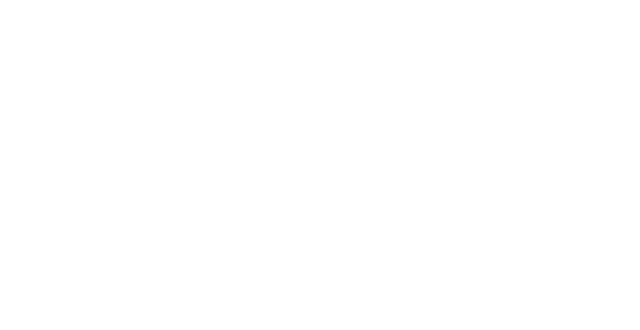
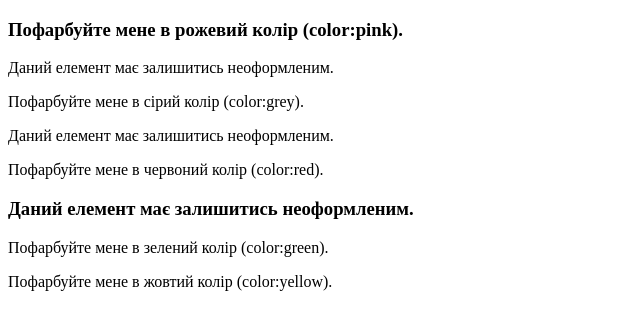
Before and after one commit to Taras405/HW-8, a plain HTML site: page index.html in a window 1280 px wide. Shown: the whole page, without its empty margins (0-640 px from the left). Drawn offline with Linux system fonts and the light colour scheme.

Commit message:
Update index.html

```diff
--- a/index.html
+++ b/index.html
@@ -9,7 +9,18 @@
 </head>
 
 <body>
-
+    <div class="text-box">
+        <h3>Пофарбуйте мене в рожевий колір (color:pink).</h3>
+        <p>Даний елемент має залишитись неоформленим.</p>
+        <p id="greycol">Пофарбуйте мене в сірий колір (color:grey).</p>
+        <div>Даний елемент має залишитись неоформленим.</div>
+        <div>
+            <p>Пофарбуйте мене в червоний колір (color:red).</p>
+        </div>
+        <h3>Даний елемент має залишитись неоформленим.</h3>
+        <p>Пофарбуйте мене в зелений колір (color:green).</p>
+        <p class="yellow">Пофарбуйте мене в жовтий колір (color:yellow).</p>
+    </div>
 </body>
 
 </html>
```
